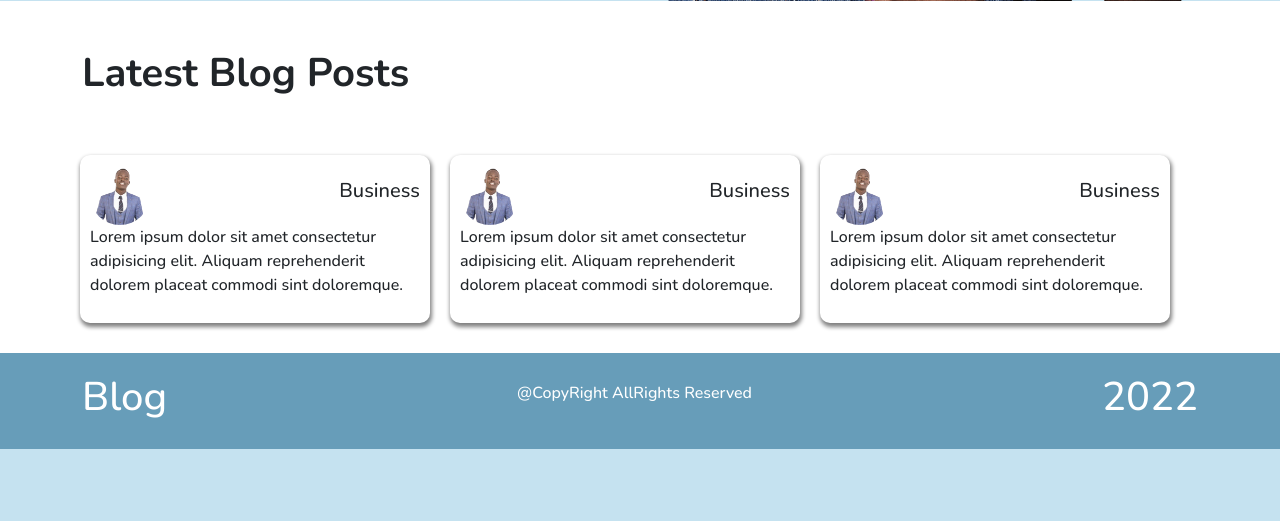
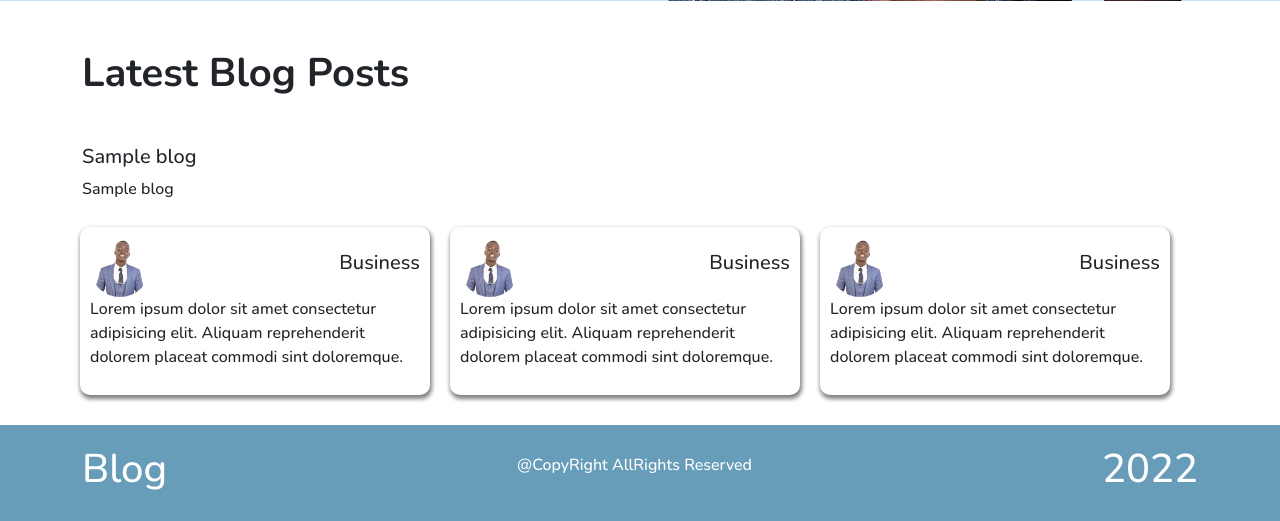
Before and after one commit to Marcos8060/Blog, a Flask app: template app/templates/index.html in a window 1280 px wide. Shown: the part 605-1126 px from the top of the page. Before the commit the page ends 1054 px from the top, so only its background shows below. Run offline with Flask 2, Linux system fonts and the light colour scheme; the template is opened without the code that fills it: most values are stand-ins (such as "Sample title", 1, 10 or a date in 2020); data that the repository does not hold is empty.

Commit message:
looped through the posted blogs

```diff
--- a/app/routes.py
+++ b/app/routes.py
@@ -6,7 +6,7 @@ from crypt import methods
 from flask import render_template,request, redirect,url_for,flash,abort
 from flask_login import login_user,logout_user,login_required,current_user
 from app import app
-from app.models import User
+from app.models import User,Blog
 from app import db
 from app.forms import RegisterForm,LoginForm
 from flask_login import login_required, login_user
@@ -22,7 +22,7 @@ app.config['MAIL_USE_SSL'] = True
 
 mail = Mail(app)
 
-@app.route('/')
+@app.route('/',methods=['GET','POST'])
 def index():
     return render_template('index.html')
 
@@ -37,6 +37,7 @@ def register():
         db.session.add(user)
         db.session.commit()
         flash(f'Welcome to BlogHub to proceed, kindly login',category='success')
+        return redirect('blogs')
     if form.errors != {}:
         for error_message in form.errors.values():
             flash(f'There was an error with creating a user: {error_message}',category='danger')
@@ -50,8 +51,21 @@ def login():
         if attempted_user and attempted_user.check_password_correction(attempted_password=form.password.data):
             login_user(attempted_user)
             flash(f'Success! You are logged in as {attempted_user.username}',category='success')
-            return redirect(url_for('index'))
+            return redirect(url_for('blogs'))
         else:
             flash('Username and password do not match! Please try again',category='danger')
+    return render_template('login.html',form=form)
 
-    return render_template('login.html',form=form)
+@app.route('/blogs',methods=['GET','POST'])
+@login_required
+def blogs():
+    blog = Blog
+    if request.method == 'POST':
+        title = request.form['title']
+        blog = request.form['blog']
+        print(title,blog)
+        new_blog = Blog(title,blog,user_id=current_user.id)
+        db.session.add(new_blog)
+        db.session.commit()
+    blogs = Blog.query.all()
+    return render_template('blog.html',blogs=blogs)
--- a/app/templates/index.html
+++ b/app/templates/index.html
@@ -31,6 +31,10 @@
     <div class="container">
         <div class="blogs">
             <h1 class="mt-5 mb-5" style="font-weight: bold;">Latest Blog Posts</h1>
+            {% for blog in blogs %}
+               <h5>{{ blog.title }}</h5>
+               <p>{{blog.blog}}</p>
+            {% endfor %}
             <div class="row">
                 <div class="col-4 blog">
                     <div class="blog_head">
@@ -69,21 +73,17 @@
                     <button type="button" class="btn-close" data-bs-dismiss="modal" aria-label="Close"></button>
                 </div>
                 <div class="modal-body">
-                    <form action="" method="POST">
+                    <!-- <form action="{{url_for('blogs')}}" method="POST">
                         <label for="title" class="form-label" style="color: black;">Title</label>
                         <input type="text" name="title" class="form-control" placeholder="Title..." required>
                         <textarea name="blog" id="" cols="30" rows="5" placeholder="Write blog..." class="form-control mt-3" required></textarea>
                         <button type="submit" class="btn3 mt-2">Submit</button>
-                    </form>
+                    </form> -->
                 </div>
-                <!-- <div class="modal-footer">
-                    <button type="button" class="btn2" data-bs-dismiss="modal" style="color: black;">Submit</button>
-                </div> -->
             </div>
         </div>
     </div>
     <!-- End of blog modal -->
-
     <footer>
         <div class="container">
             <h1>Blog</h1>
```
Also changed, not shown: app/models.py (+5 -4 lines), app/templates/blog.html (+14 -0 lines).
